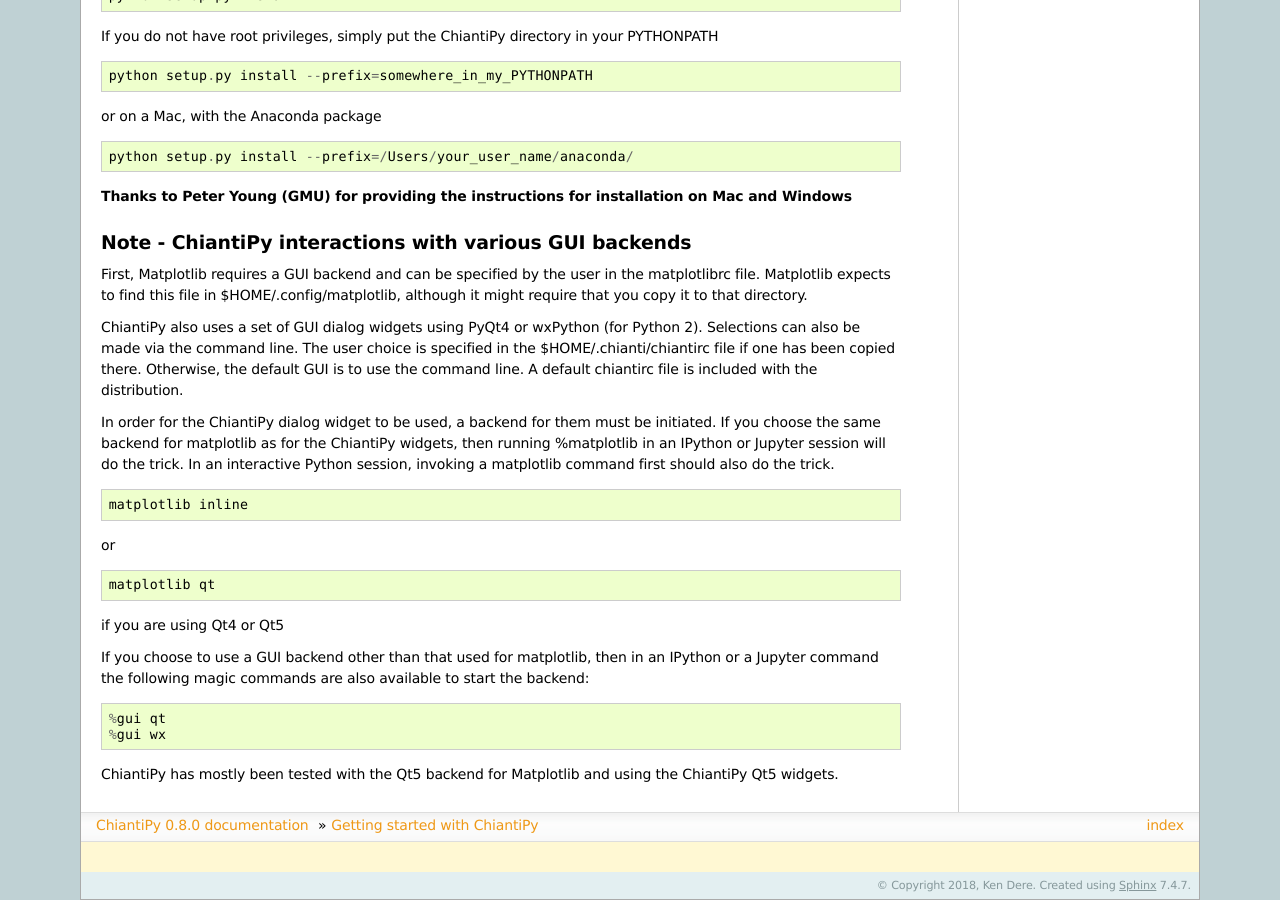
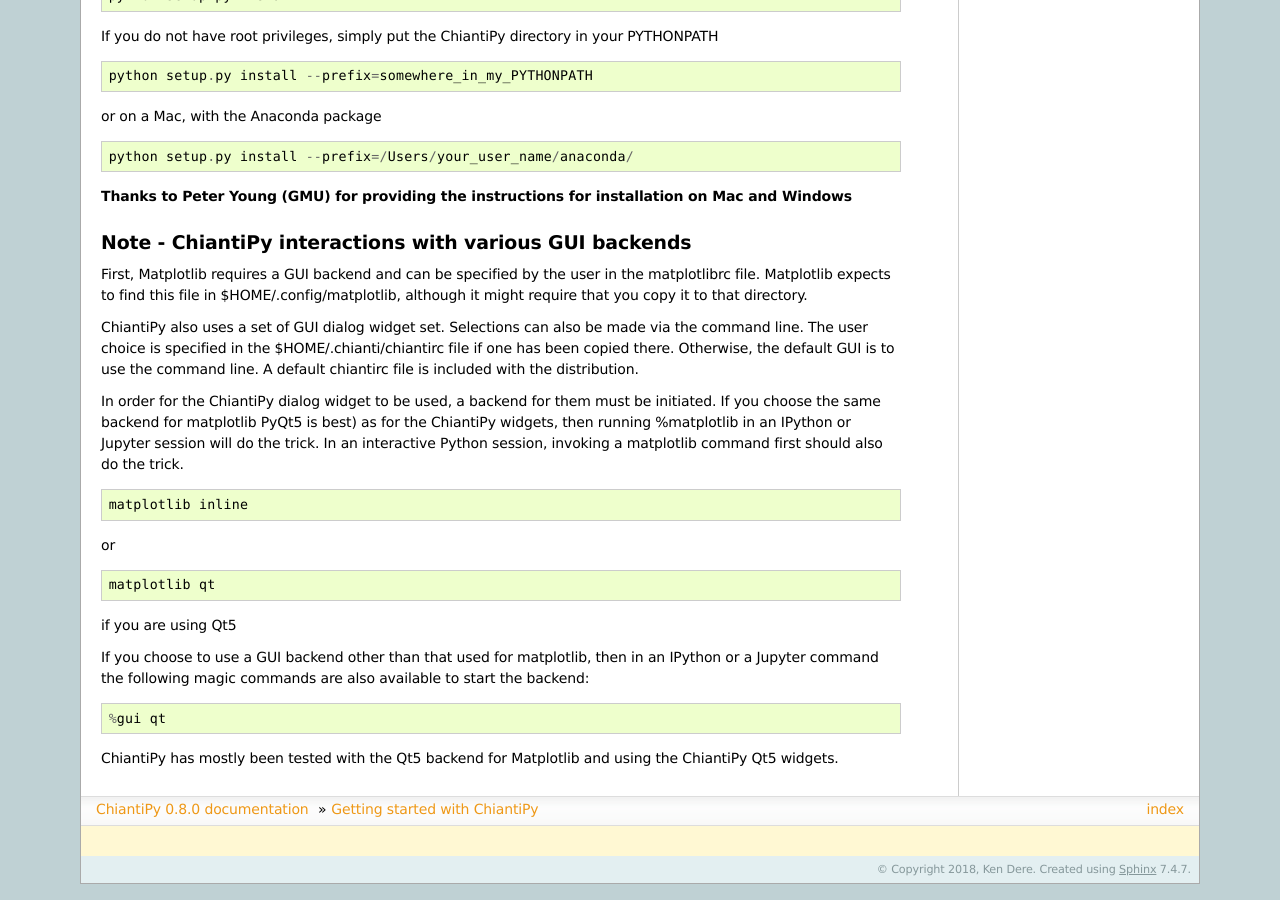
Before and after one commit to chianti-atomic/ChiantiPy, a Sphinx documentation site: the page built from docs/source/getting_started.rst, in a window 1280 px wide and 900 px high, scrolled down 1573 px. Built offline with Sphinx 7.4.7, drawn with Linux system fonts in a browser that asks for light colours; some of the changed text lies outside the part shown.

Commit message:
bring up to date for V0.8.0

```diff
--- a/docs/source/getting_started.rst
+++ b/docs/source/getting_started.rst
@@ -9,33 +9,30 @@
 
 .. _CHIANTI: http://www.chiantidatabase.org/
 
-* Python_ (developed with versions 2.7 and 3.3, 3.4)
+* Python3_ (3.6)
 
-.. _PYTHON:  http://www.python.org
+.. _PYTHON3:  http://www.python.org
 
-* Numpy_ (developed with 1.10)
+* Numpy_ (currently developed with 1.14)
 
 .. _Numpy:  http://www.scipy.org/
 
-* Scipy_ (developed with 0.16)
+* Scipy_ (currently developed with 1.00)
 
 .. _Scipy:  http://www.scipy.org/
 
-* Matplotlib_ (developed with 1.5 and 2.0)
+* Matplotlib_ (currently developed with 2.2.2)
 
 .. _Matplotlib:  http://matplotlib.sourceforge.net/
 
 * Matplotlib requires a GUI library
 
-  PyQt5_, PyQt4_ or wxPython_ (wxPython is not compatible with Python3)
+  PyQt5_
 
-  Once one of these is installed, it must be set as the backend in your matplotlibrc file, e.g., backend:  Qt4Agg
+  Once one of these is installed, it must be set as the backend in your matplotlibrc file, e.g., backend:  Qt5Agg
 
 .. _PyQt5: http://www.riverbankcomputing.co.uk/
 
-.. _PyQt4: http://www.riverbankcomputing.co.uk/
-
-.. _wxPython:  http://www.wxpython.org/
 
 * ipyparallel (required for multiprocessing with ipymspectrum)
 
@@ -138,9 +135,9 @@
 
 First, Matplotlib requires a GUI backend and can be specified by the user in the matplotlibrc file.  Matplotlib expects to find this file in  $HOME/.config/matplotlib, although it might require that you copy it to that directory.
 
-ChiantiPy also uses a set of GUI dialog widgets using PyQt4 or wxPython (for Python 2).  Selections can also be made via the command line.  The user choice is specified in the $HOME/.chianti/chiantirc file if one has been copied there.  Otherwise, the default GUI is to use the command line.  A default chiantirc file is included with the distribution.
+ChiantiPy also uses a set of GUI dialog widget set.  Selections can also be made via the command line.  The user choice is specified in the $HOME/.chianti/chiantirc file if one has been copied there.  Otherwise, the default GUI is to use the command line.  A default chiantirc file is included with the distribution.
 
-In order for the ChiantiPy dialog widget to be used, a backend for them must be initiated.  If you choose the same backend for matplotlib as for the ChiantiPy widgets, then running %matplotlib in an IPython or Jupyter session will do the trick.  In an interactive Python session, invoking a matplotlib command first should also do the trick.
+In order for the ChiantiPy dialog widget to be used, a backend for them must be initiated.  If you choose the same backend for matplotlib PyQt5 is best) as for the ChiantiPy widgets, then running %matplotlib in an IPython or Jupyter session will do the trick.  In an interactive Python session, invoking a matplotlib command first should also do the trick.
 
 ::
 
@@ -152,14 +149,13 @@
 
   matplotlib qt
 
-if you are using Qt4 or Qt5
+if you are using Qt5
 
 If you choose to use a GUI backend other than that used for matplotlib, then in an IPython or a Jupyter command the following magic commands are also available to start the backend:
 
 ::
 
   %gui qt
-  %gui wx
 
 
 ChiantiPy has mostly been tested with the Qt5 backend for Matplotlib and using the ChiantiPy Qt5 widgets.
```
